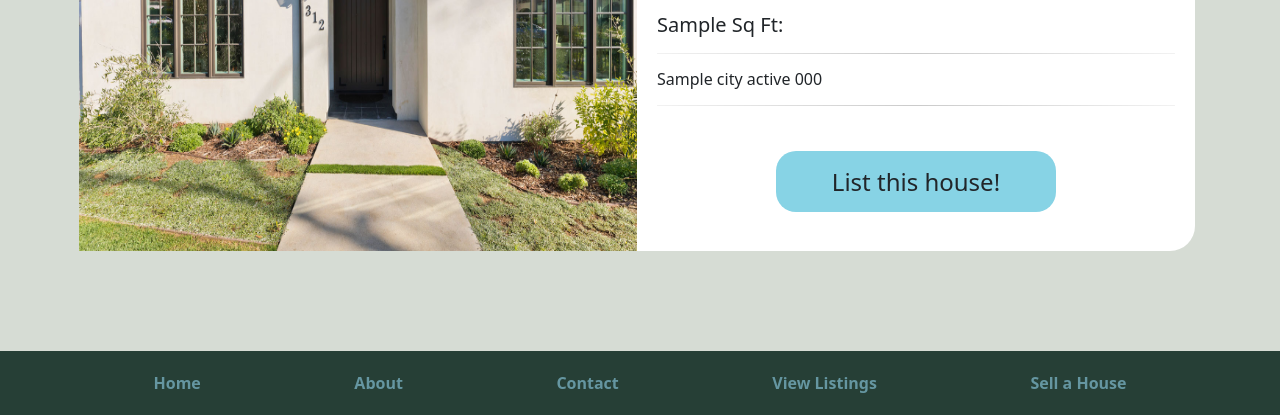
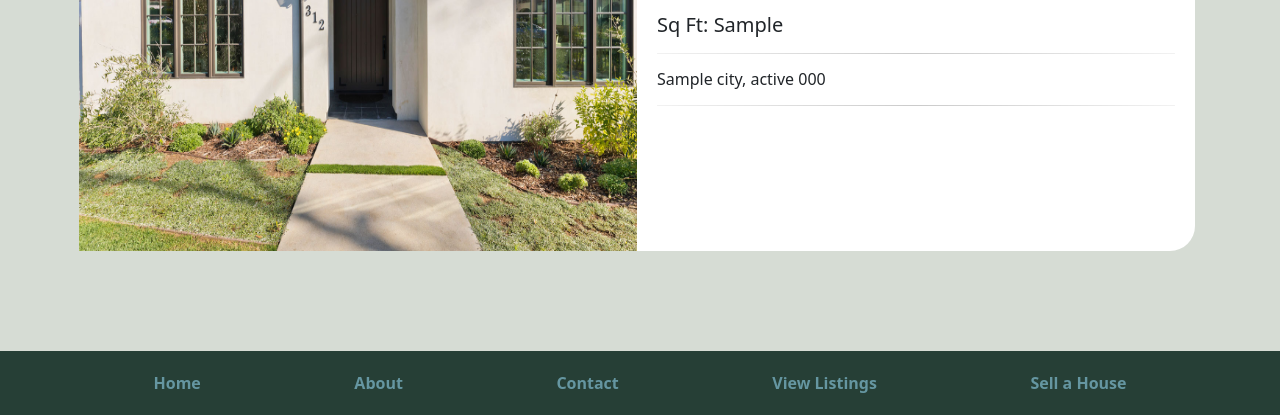
Before and after one commit to TheVille415/spd_housing, a Flask app: template hoya/templates/listings.html in a window 1280 px wide. Shown: the part 385-800 px from the top of the page. Run offline with Flask 2, Linux system fonts and the light colour scheme; the template is opened without the code that fills it: most values are stand-ins (such as "Sample title", 1, 10 or a date in 2020); parts of the project's set-up code (start-up, migrations or seed data) failed here and were passed over; some libraries are stand-ins or nearby versions; some web fonts are replaced.

Commit message:
Fixed minor inconsistencies in 'listings.html'.

```diff
--- a/hoya/main/routes.py
+++ b/hoya/main/routes.py
@@ -99,12 +99,12 @@ def listingsPage():
                 },
             }
             listings.append(listing)
-        # TODO: come up with stock "house" icon for FE to show with each listing
+        # TODO: come up with stock "house" icon for FE to show with
+        # each listing
         # TODO: pass relevent listing data to FE
         # TODO: check with FE what listings template is called
         return render_template("listings.html", listings=listings)
     except (KeyError, ValueError):
-
         # Return custom 404 error page, set status code to 404
         # We use 404 here (rather than 500) because 404 means
         # "resource not found"
--- a/hoya/templates/listings.html
+++ b/hoya/templates/listings.html
@@ -19,16 +19,14 @@
                     </div>
                     <div class=" col-md-6 col-sm-12 card-content">
                         <h4 class="card-header p-3 mb-3">Hoya Price</h4>
-                        <h5>{{ listing.numBedrooms }} beds</h5>
+                        <h5>Beds: {{ listing.numBedrooms }}</h5>
                         <hr>
-                        <h5>Bath:</h5>
+                        <h5>Baths: {{ listing.numBathrooms }}</h5>
                         <hr>
-                        <h5>{{ listing.sqFootage }} Sq Ft:</h5>
+                        <h5>Sq Ft: {{ listing.sqFootage }}</h5>
                         <hr>
-                        <h6>{{ listing.address.city }} {{ listing.address.state }} {{ listing.address.zip }}</h6>
+                        <h6>{{ listing.address.city }}, {{ listing.address.state }} {{ listing.address.zip }}</h6>
                         <hr>
-                        <div class="list-button"> List this house!
-                        </div>
                     </div>
                 </div>
             </div>
```
